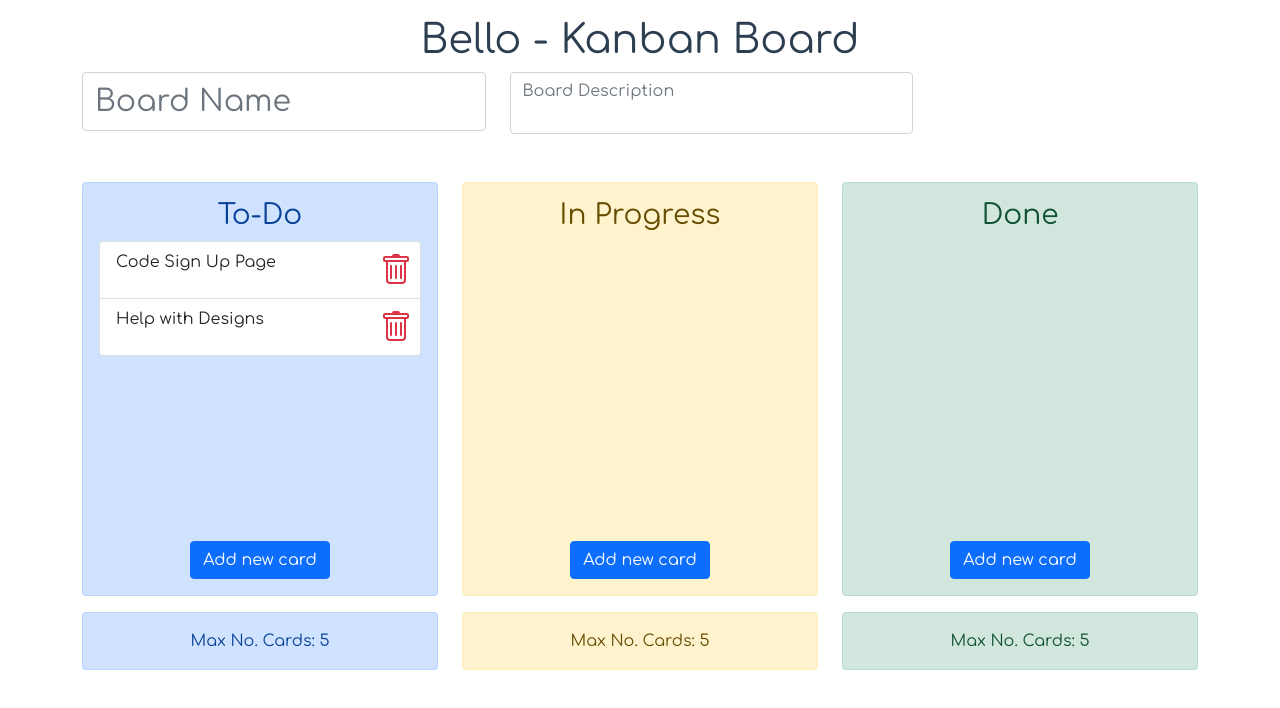
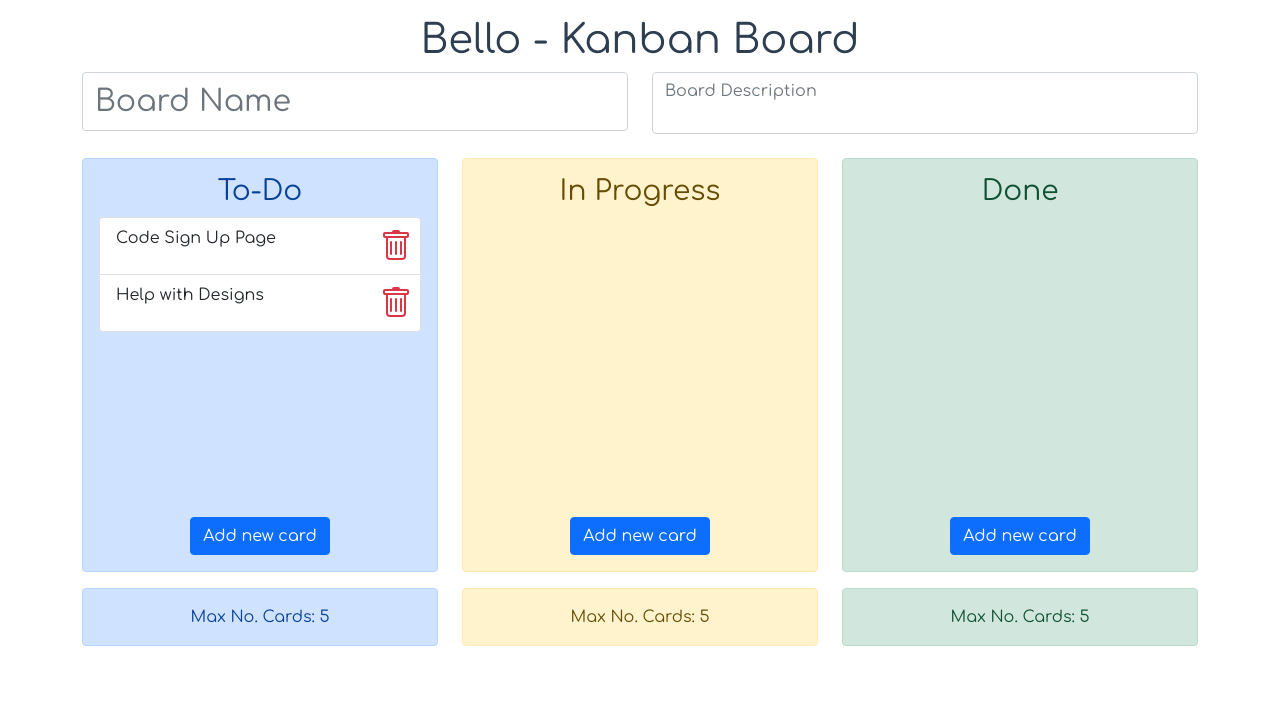
Before and after one commit to diyanahsoh/bello, a Vue app: page / in a window 1280 px wide. Shown: the top 708 px of the page. Built offline with nearby package versions, Linux system fonts and the light colour scheme.

Commit message:
removed unused col and added min-width for kanban-column

```diff
--- a/src/App.vue
+++ b/src/App.vue
@@ -10,12 +10,8 @@
         <b-form-textarea id="textarea" v-model="description" placeholder="Board Description" rows="1" max-rows="4">
         </b-form-textarea>
       </div>
-      <div class="col-3">
-        <b-form inline>
-        </b-form>
-      </div>
     </div>
-    <div class="row mt-5">
+    <div class="row mt-4">
       <div class="col">
         <div class="p-3 alert alert-primary">
           <h3>To-Do</h3>
@@ -186,5 +182,6 @@ export default {
 }
 .kanban-column {
   min-height: 300px;
+  min-width: 250px;
 }
 </style>
```
